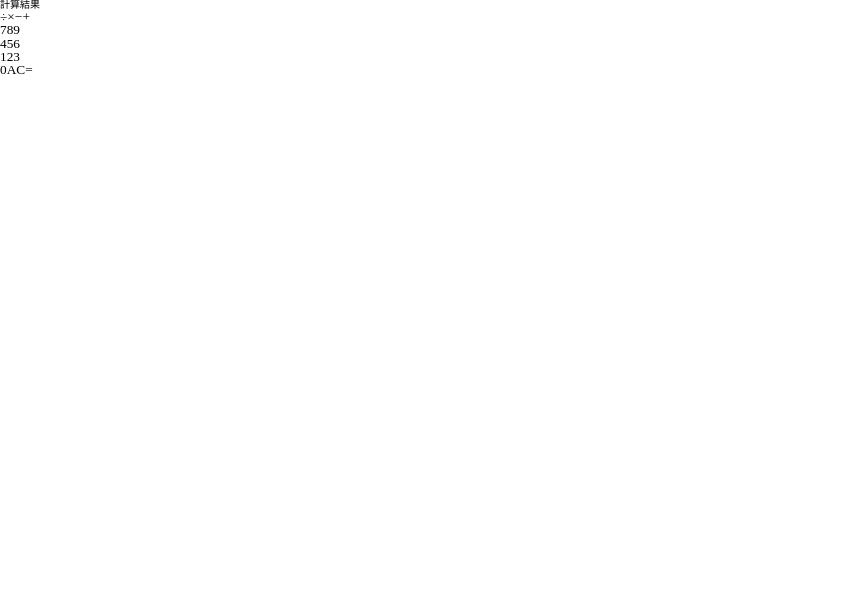
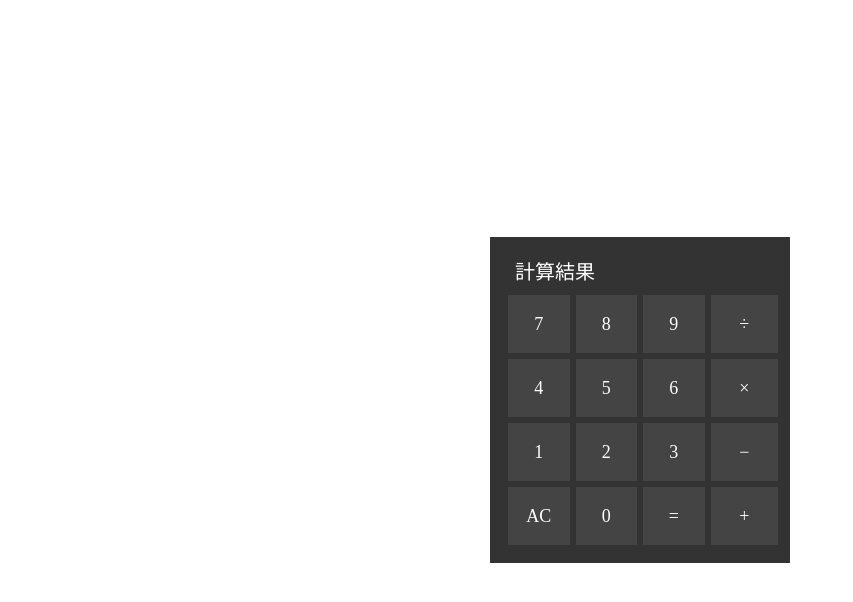
Before and after one commit to Yoshiyuki-Iwasaki/calculator, a React (Create React App) app: page / in a window 1280 px wide. Shown: the top 602 px of the page, without its empty margins (0-853 px from the left). Built offline with nearby package versions, Linux system fonts and the light colour scheme.

Commit message:
fix style file.

```diff
--- a/src/components/atoms/button/index.tsx
+++ b/src/components/atoms/button/index.tsx
@@ -1,8 +1,9 @@
 import React from "react";
 import { ButtonType } from "./type";
+import { ButtonLayout } from "./style";
 
 const Button: React.FC<ButtonType> = ({ text }) => {
-  return <button>{text}</button>;
+  return <ButtonLayout>{text}</ButtonLayout>;
 };
 
 export default Button;
--- /dev/null
+++ b/src/components/atoms/button/style.tsx
@@ -0,0 +1,11 @@
+import styled from "styled-components";
+
+export const ButtonLayout = styled.button`
+  margin: 3px;
+  padding: 20px 5px;
+  display: inline-block;
+  width: 100%;
+  background: #444;
+  font-size: 18px;
+  color: #fff;
+`;
--- a/src/components/atoms/result/index.tsx
+++ b/src/components/atoms/result/index.tsx
@@ -1,8 +1,9 @@
 import React from "react";
 import { ResultType } from "./type";
+import { ResultLayout } from "./style";
 
 const Result: React.FC<ResultType> = ({ result }) => {
-  return <div>{result}</div>;
+  return <ResultLayout>{result}</ResultLayout>;
 };
 
 export default Result;
--- /dev/null
+++ b/src/components/atoms/result/style.tsx
@@ -0,0 +1,7 @@
+import styled from "styled-components";
+
+export const ResultLayout = styled.p`
+  padding: 10px;
+  font-size: 20px;
+  color: #fff;
+`;
--- a/src/components/organisms/calculator/index.tsx
+++ b/src/components/organisms/calculator/index.tsx
@@ -9,12 +9,6 @@ const Calculator = () => {
       <Result result={"計算結果"} />
       <ButtonArea>
         <NumberArea>
-          <Number>
-            <Button text={"÷"} />
-            <Button text={"×"} />
-            <Button text={"−"} />
-            <Button text={"+"} />
-          </Number>
           <Number>
             <Button text={7} />
             <Button text={8} />
@@ -30,11 +24,17 @@ const Calculator = () => {
             <Button text={2} />
             <Button text={3} />
           </Number>
+          <Number>
+            <Button text={"AC"} />
+            <Button text={0} />
+            <Button text={"="} />
+          </Number>
         </NumberArea>
         <Operator>
-          <Button text={0} />
-          <Button text={"AC"} />
-          <Button text={"="} />
+          <Button text={"÷"} />
+          <Button text={"×"} />
+          <Button text={"−"} />
+          <Button text={"+"} />
         </Operator>
       </ButtonArea>
     </Main>
--- a/src/components/organisms/calculator/style.tsx
+++ b/src/components/organisms/calculator/style.tsx
@@ -1,7 +1,25 @@
 import styled from "styled-components";
 
-export const Main = styled.div``;
-export const ButtonArea = styled.div``;
-export const NumberArea = styled.div``;
-export const Number = styled.div``;
-export const Operator = styled.div``;
+export const Main = styled.div`
+  padding: 15px;
+  position: fixed;
+  top: 50%;
+  left: 50%;
+  width: 300px;
+  transform: translate(-50%, -50%);
+  background: #333;
+`;
+export const ButtonArea = styled.div`
+  display: flex;
+`;
+export const NumberArea = styled.div`
+  width: 75%;
+`;
+export const Number = styled.div`
+  display: flex;
+`;
+export const Operator = styled.div`
+  display: flex;
+  flex-direction: column;
+  width: 25%;
+`;
```
